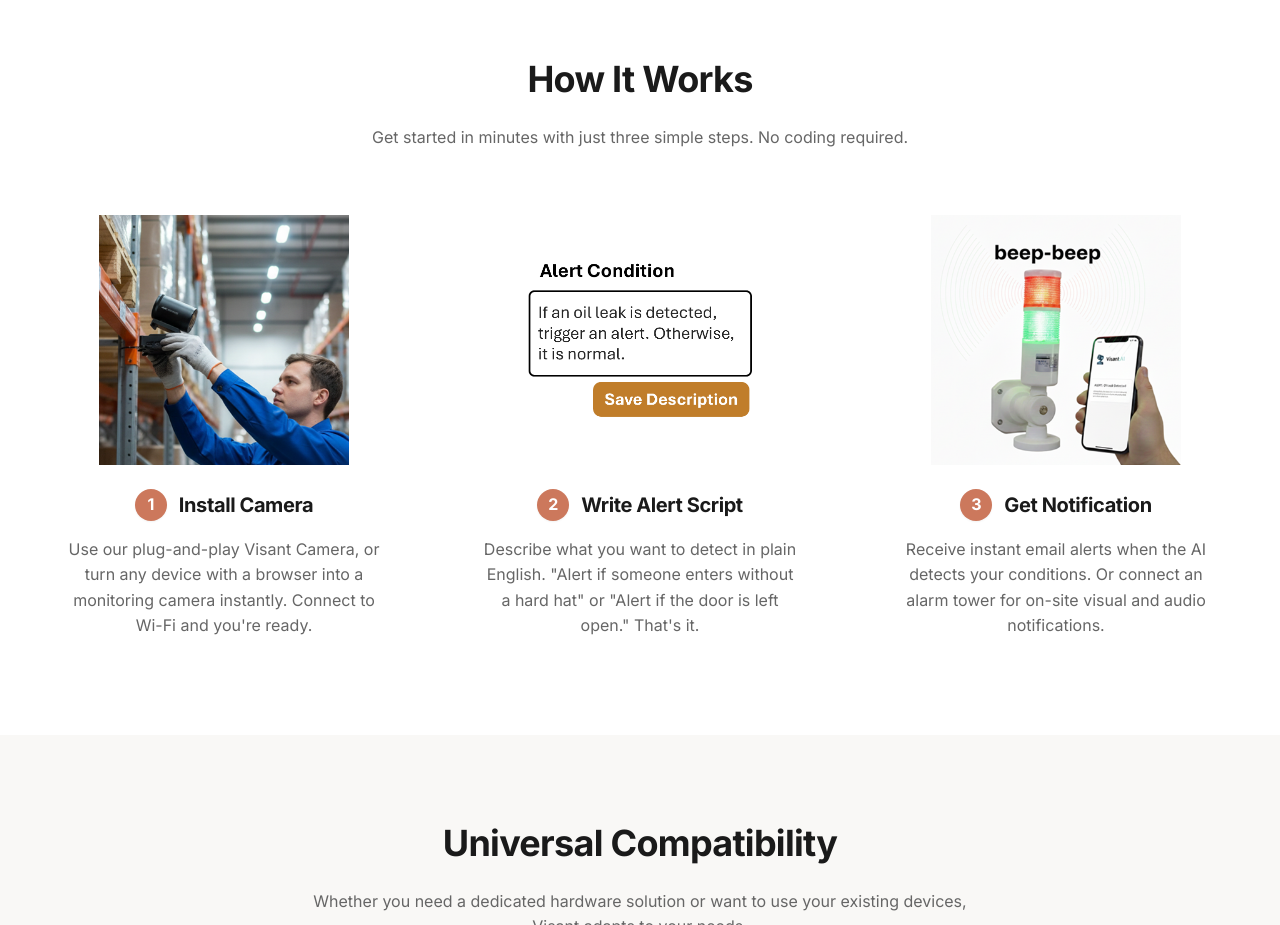
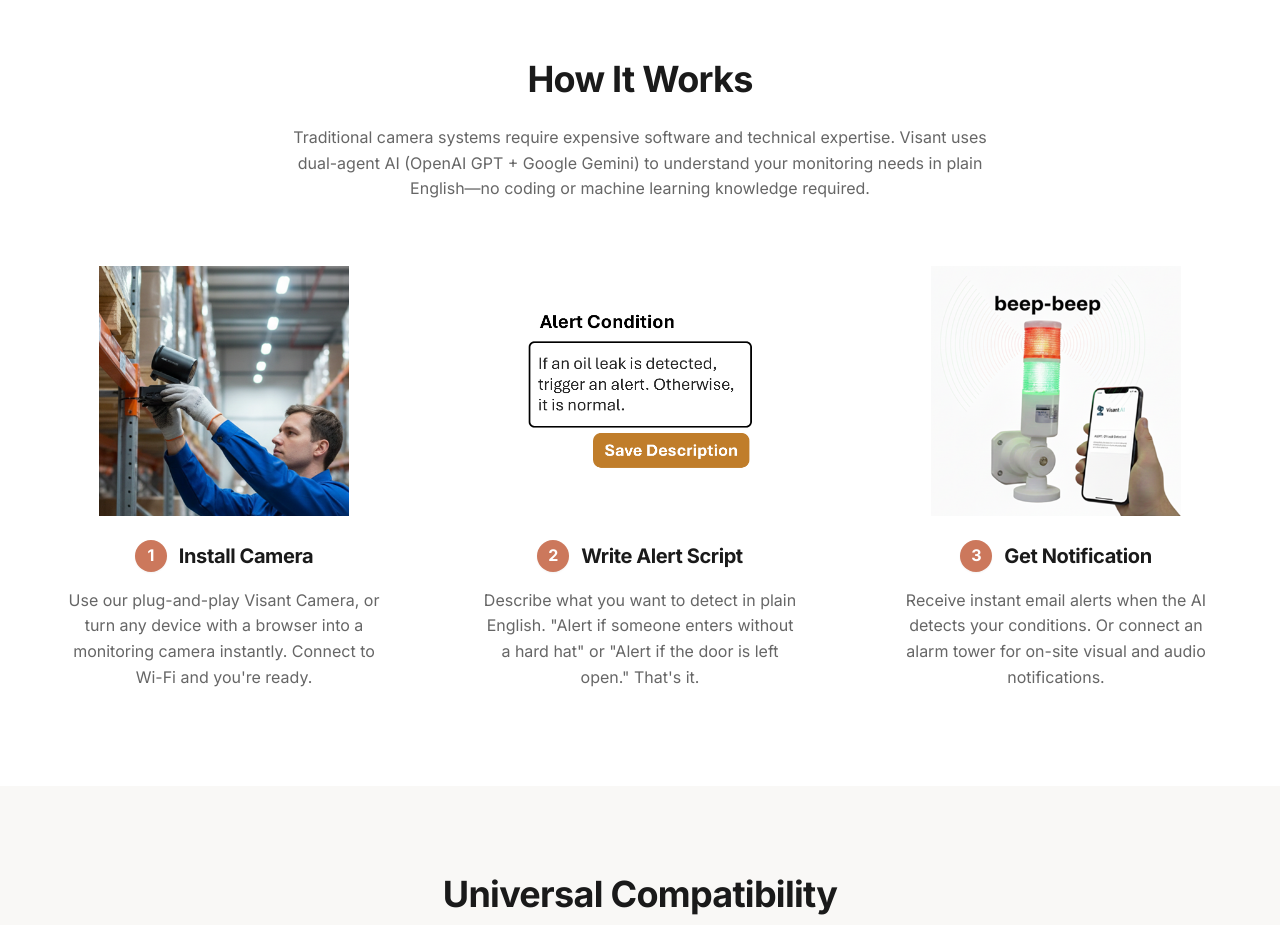
Before and after one commit to mokcontoro/visant_web, a website: page index.html in a window 1280 px wide. Shown: the part 960-1885 px from the top of the page. Drawn offline with Linux system fonts and the light colour scheme.

Commit message:
Improve How It Works section subtitle with more informative content

```diff
--- a/index.html
+++ b/index.html
@@ -637,7 +637,9 @@
     <div class="container">
       <div class="section-header">
         <h2>How It Works</h2>
-        <p>Get started in minutes with just three simple steps. No coding required.</p>
+        <p>Traditional camera systems require expensive software and technical expertise. Visant uses dual-agent AI
+          (OpenAI GPT + Google Gemini) to understand your monitoring needs in plain English—no coding or machine
+          learning knowledge required.</p>
       </div>
 
       <div class="steps-grid">
```
